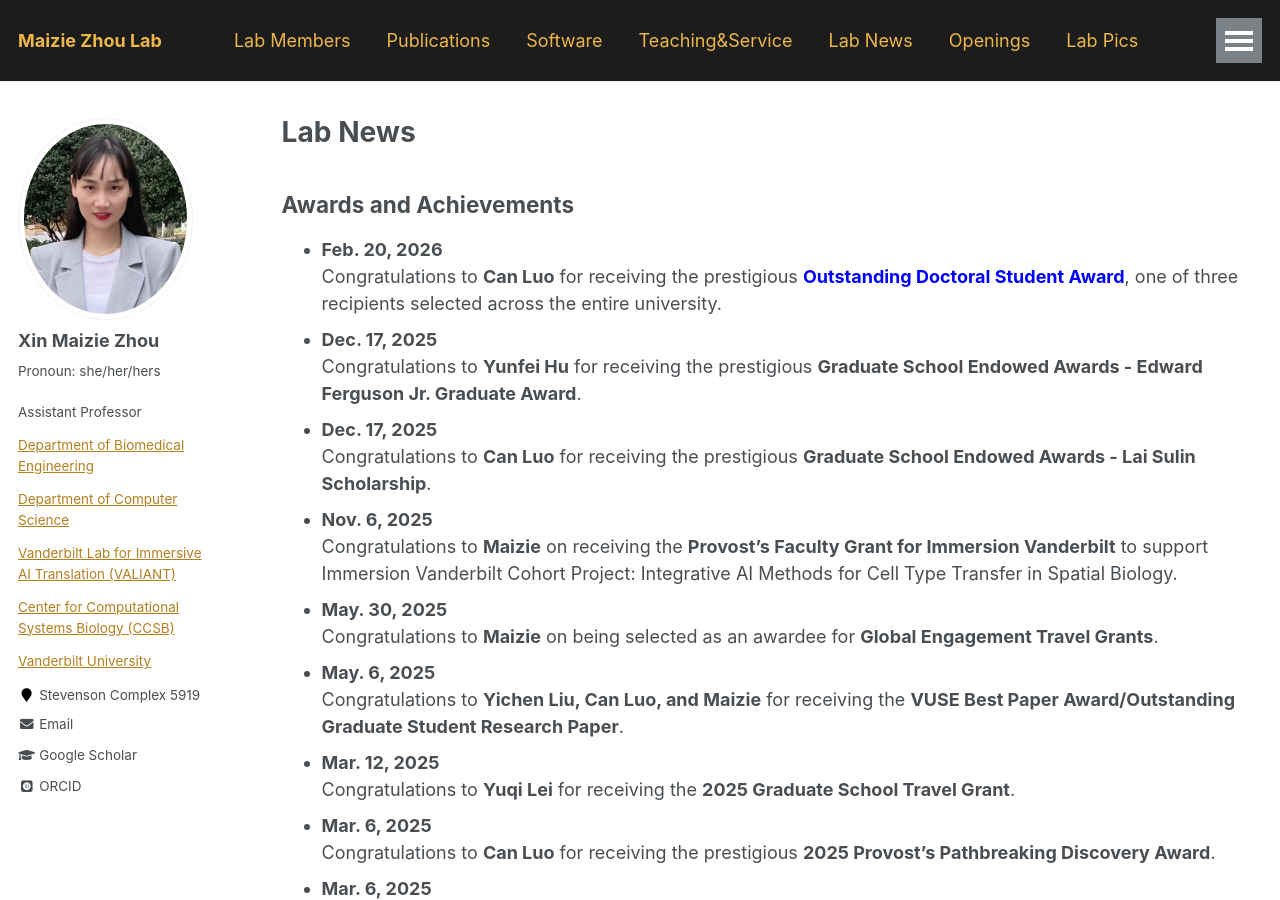
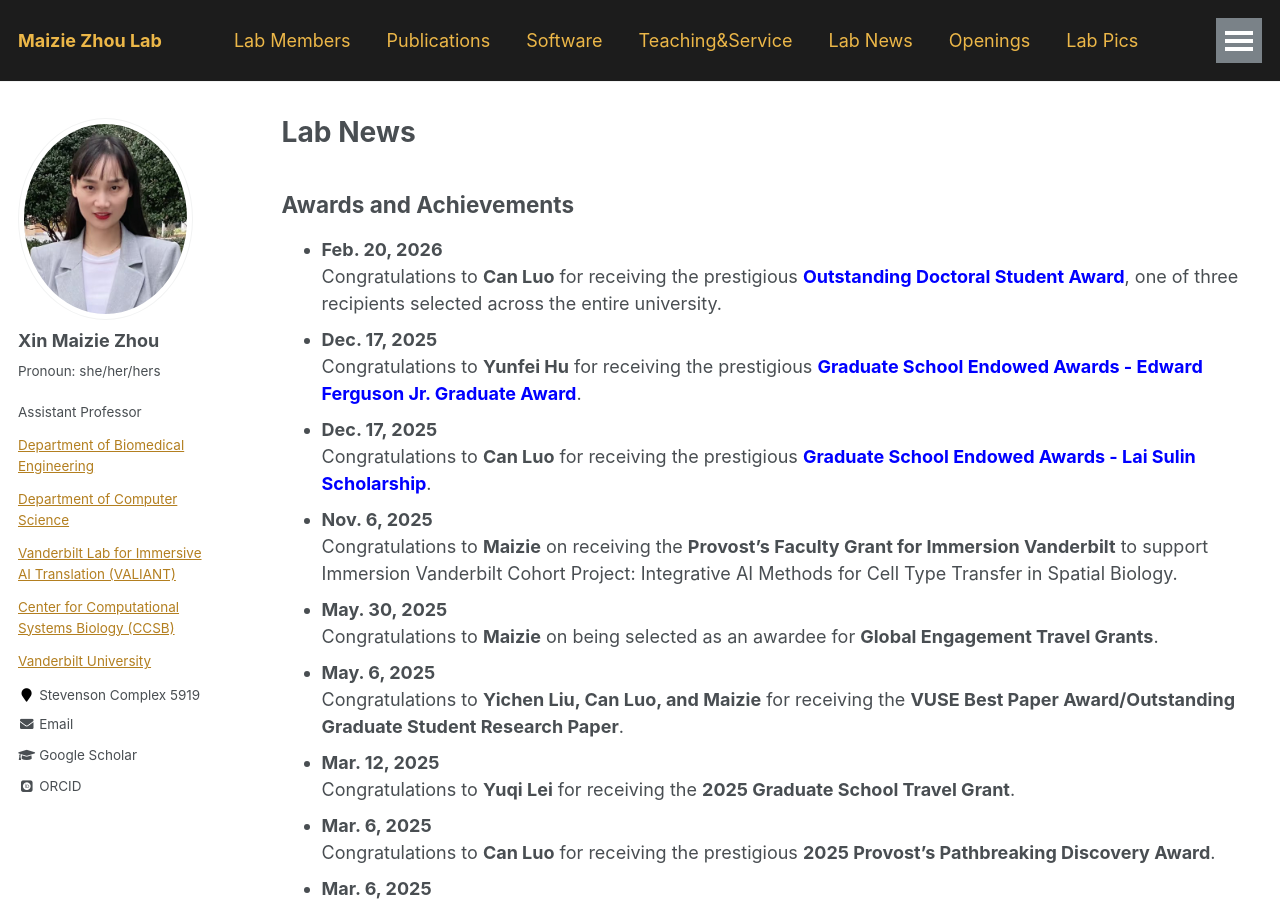
Before and after one commit to maiziezhoulab/Maiziezhoulab.github.io, a Jekyll site: the page built from _pages/LabNews.md, in a window 1280 px wide and 900 px high. Built offline with Jekyll 4.4.1, drawn with Linux system fonts in a browser that asks for light colours; some web fonts are replaced.

Commit message:
Update LabNews.md

```diff
--- a/_pages/LabNews.md
+++ b/_pages/LabNews.md
@@ -9,9 +9,9 @@ author_profile: true
 - **Feb. 20, 2026**
   Congratulations to **Can Luo** for receiving the prestigious <span style="color:blue;"><strong>Outstanding Doctoral Student Award</strong></span>, one of three recipients selected across the entire university.
 - **Dec. 17, 2025**
-  Congratulations to **Yunfei Hu** for receiving the prestigious **Graduate School Endowed Awards - Edward Ferguson Jr. Graduate Award**.
+  Congratulations to **Yunfei Hu** for receiving the prestigious <span style="color:blue;"><strong>Graduate School Endowed Awards - Edward Ferguson Jr. Graduate Award</strong></span>.
 - **Dec. 17, 2025**
-  Congratulations to **Can Luo** for receiving the prestigious **Graduate School Endowed Awards - Lai Sulin Scholarship**.
+  Congratulations to **Can Luo** for receiving the prestigious <span style="color:blue;"><strong>Graduate School Endowed Awards - Lai Sulin Scholarship</strong></span>.
 - **Nov. 6, 2025**
   Congratulations to **Maizie** on receiving the **Provost’s Faculty Grant for Immersion Vanderbilt** to support Immersion Vanderbilt Cohort Project: Integrative AI Methods for Cell Type Transfer in Spatial Biology.
 - **May. 30, 2025**
```
